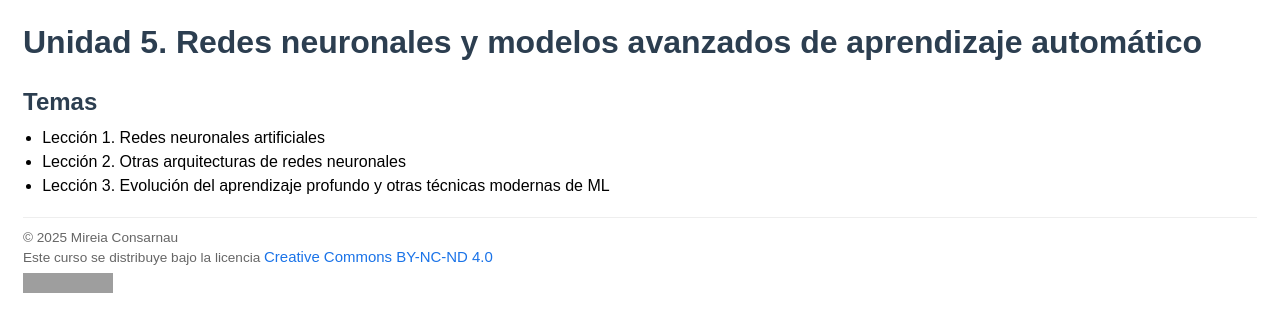
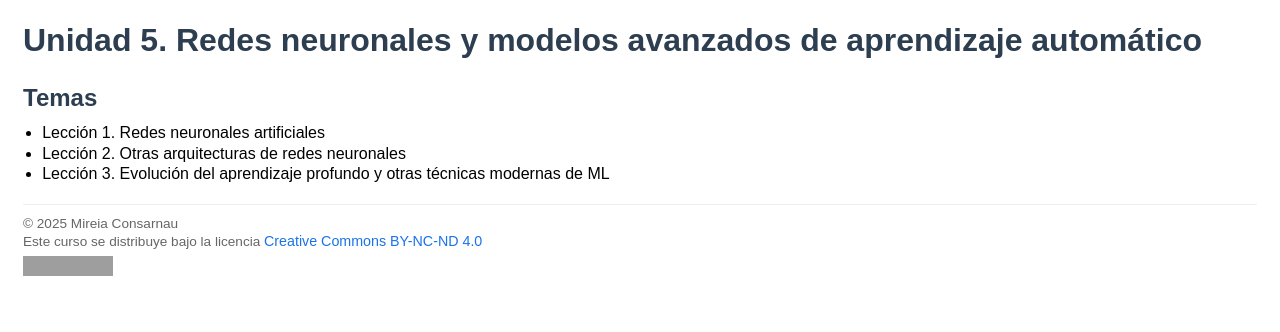
Before and after one commit to mireiaconsarnau/machine_learning, a Jekyll site: the page built from unidad5.md, in a window 1280 px wide. Shown: the top 332 px of the page. Built offline with Jekyll 4.4.1, drawn with Linux system fonts in a browser that asks for light colours; grey boxes are pictures that could not be loaded.

Commit message:
Update custom.css

```diff
--- a/assets/css/custom.css
+++ b/assets/css/custom.css
@@ -18,7 +18,7 @@ a {
   text-decoration: none;
   margin-bottom: 5px;
   display: inline-block;
-  font-size: 1.1em;
+  font-size: 1.05em; /* un poco más pequeño */
 }
 a:hover {
   text-decoration: underline;
@@ -37,29 +37,29 @@ footer, .license {
 /* Contenido */
 body {
   font-family: Arial, sans-serif;
-  line-height: 1.4;
+  line-height: 1.3; /* más compacto */
   padding: 0 15px;
 }
 
-/* Ajuste general de listas */
+/* Ajuste general de listas y elementos */
 ul, ol {
   margin: 0;
   padding-left: 1.2em;
 }
 
 li {
-  margin: 0 0 0.2em 0; /* misma distancia entre todos los puntos */
+  margin: 0 0 0.1em 0; /* margen vertical más reducido */
   padding: 0;
-  line-height: 1.3; /* altura de línea uniforme en todos los niveles */
+  line-height: 1.2; /* altura uniforme y más ajustada */
 }
 
+/* Sublistas también compactas y con sangrado uniforme */
 li > ul,
 li > ol {
   margin: 0;
   padding-left: 1.2em;
 }
 
-/* Ajuste específico para listas de recursos */
 ul.recursos {
   list-style-position: inside;
   margin: 0;
```
